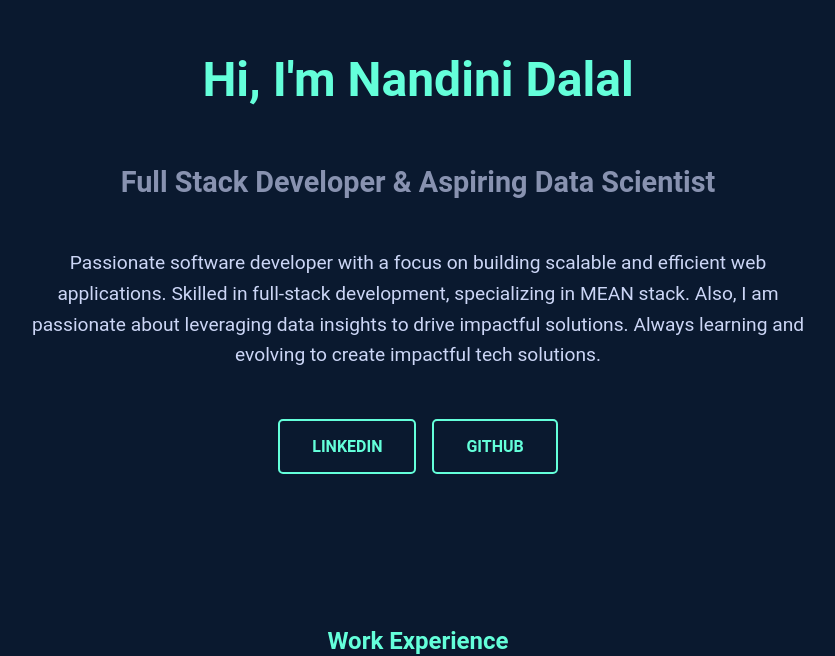
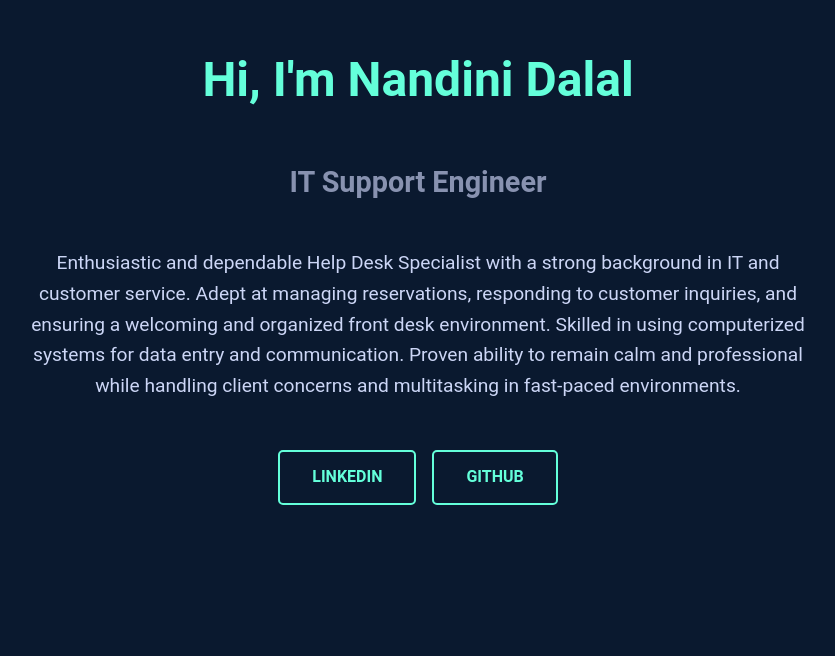
Before and after one commit to nandin14/Portfolio, a React (Create React App) app: page / in a window 1280 px wide. Shown: the part 150-806 px from the top of the page, without its empty margins (222-1057 px from the left). Built offline with nearby package versions, Linux system fonts and the light colour scheme.

Commit message:
new changes

```diff
--- a/public/index.html
+++ b/public/index.html
@@ -24,7 +24,7 @@
       work correctly both with client-side routing and a non-root public URL.
       Learn how to configure a non-root public URL by running `npm run build`.
     -->
-    <title>React App</title>
+    <title>Portfolio</title>
   </head>
   <body>
     <noscript>You need to enable JavaScript to run this app.</noscript>
--- a/src/Components/About.js
+++ b/src/Components/About.js
@@ -4,9 +4,13 @@ function About() {
   return (
     <div className="about">
       <h1>Hi, I'm Nandini Dalal</h1>
-      <h2>Full Stack Developer & Aspiring Data Scientist</h2>
+      <h2>IT Support Engineer</h2>
       <p>
-        Passionate software developer with a focus on building scalable and efficient web applications. Skilled in full-stack development, specializing in MEAN stack. Also, I am passionate about leveraging data insights to drive impactful solutions. Always learning and evolving to create impactful tech solutions.
+      Enthusiastic and dependable Help Desk Specialist with a strong background in IT and customer service.
+Adept at managing reservations, responding to customer inquiries, and ensuring a welcoming and organized
+front desk environment. Skilled in using computerized systems for data entry and communication. Proven
+ability to remain calm and professional while handling client concerns and multitasking in fast-paced
+environments.
       </p>
       <div className="btn-container">
         <a href="https://linkedin.com/in/nandini-dalal" target="_blank" rel="noopener noreferrer" className="btn">
--- a/src/Components/Skills.js
+++ b/src/Components/Skills.js
@@ -1,16 +1,27 @@
 import React from 'react';
 
-const skills = ['Java', 'React', 'Angular', 'Python', 'Node.js', 'Flutter', 'Dart', 'Django', 'SQL', 'C', 'C++', 'Express', 'Power Automate', 'Unit Testing', 'Data Analysis', 'AWS', 'REST APIs'];
+const skills = {
+  'Tools': ['Office 365', 'Active Directory', 'Linux', 'Jira', 'ServiceNow', 'Excel', 'Word'],
+  'Cloud Services': ['Amazon Web Services (AWS)', 'Azure'],
+  'Networking': ['DNS', 'DHCP', 'Firewall', 'VPNs', 'TCP/IP'],
+  'Virtualization': ['VMware', 'VirtualBox'],
+  'Soft Skills': ['Customer Support', 'Written and Verbal Communication']
+};
 
 function Skills() {
   return (
     <div className="skills">
-      <h2>Skills</h2>
-      <ul>
-        {skills.map((skill, index) => (
-          <li key={index}>{skill}</li>
-        ))}
-      </ul>
+      <h2 className="text-xl font-bold mb-4">Skills</h2>
+      {Object.entries(skills).map(([category, items], index) => (
+        <div key={index} className="mb-4">
+          <h3 className="font-semibold text-lg">{category}</h3>
+          <ul className="list-disc list-inside ml-4">
+            {items.map((item, i) => (
+              <li key={i}>{item}</li>
+            ))}
+          </ul>
+        </div>
+      ))}
     </div>
   );
 }
```
